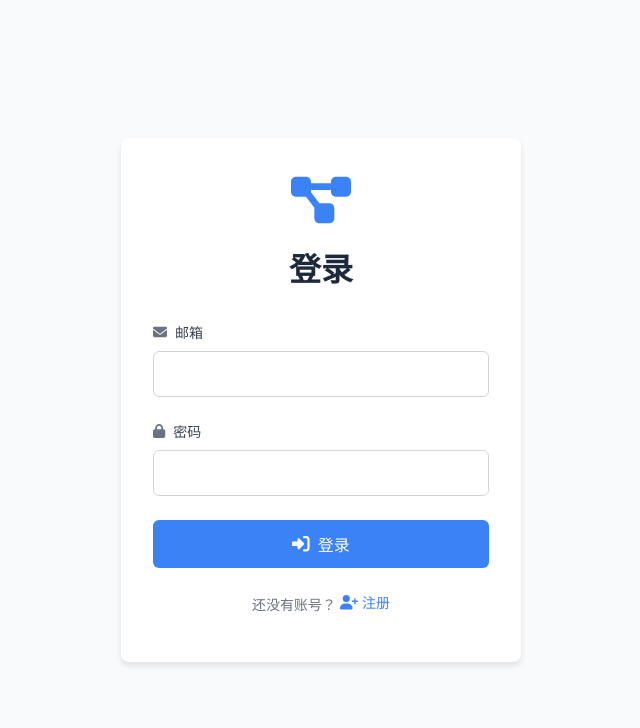
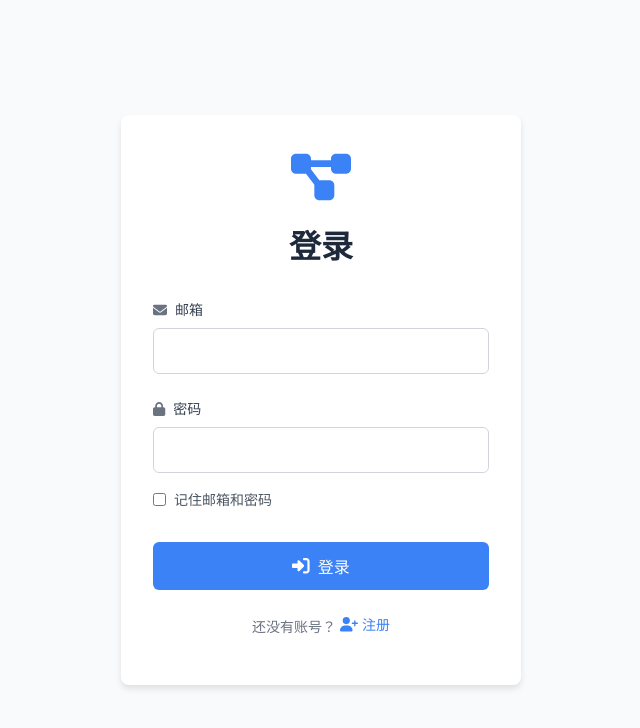
Before and after one commit to Sh-Fang/TCM-Web-UI, a Vue app: page /login in a window 1280 px wide. Shown: the top 728 px of the page, without its empty margins (319-959 px from the left). Built offline with nearby package versions, Linux system fonts and the light colour scheme.

Commit message:
feat: 添加记住邮箱和密码功能

```diff
--- a/src/views/Login.vue
+++ b/src/views/Login.vue
@@ -38,6 +38,16 @@
             <span v-if="errors.password" class="error-message">{{ errors.password }}</span>
           </div>
 
+          <div class="form-group remember-me">
+            <label class="checkbox-label">
+              <input
+                type="checkbox"
+                v-model="rememberMe"
+              >
+              <span class="checkbox-text">记住邮箱和密码</span>
+            </label>
+          </div>
+
           <button type="submit" class="btn-primary">
             <font-awesome-icon icon="sign-in-alt" class="btn-icon" />
             登录
@@ -65,6 +75,7 @@
       return {
         email: '',
         password: '',
+        rememberMe: false,
         errors: {}
       }
     },
@@ -73,6 +84,15 @@
       const { email, password } = this.$route.query;
       if (email) this.email = email;
       if (password) this.password = password;
+
+      // 尝试从 localStorage 获取保存的凭据
+      const savedCredentials = localStorage.getItem('userCredentials');
+      if (savedCredentials) {
+        const { email, password } = JSON.parse(savedCredentials);
+        this.email = email;
+        this.password = password;
+        this.rememberMe = true;
+      }
     },
     methods: {
       async handleLogin() {
@@ -95,8 +115,18 @@
             password: this.password
           });
 
+          if (response.status === 200) {
+            // 如果用户选择了"记住我"，保存凭据到 localStorage
+            if (this.rememberMe) {
+              localStorage.setItem('userCredentials', JSON.stringify({
+                email: this.email,
+                password: this.password
+              }));
+            } else {
+              // 如果没有选择"记住我"，清除之前保存的凭据
+              localStorage.removeItem('userCredentials');
+            }
 
-          if (response.status === 200) {
             // 登录成功后，将用户数据存储到 Vuex store
             const userData = {
               name: response.data.user.name || this.email,  // 如果后端没有返回名字，使用邮箱作为名字
@@ -327,4 +357,28 @@
   .auth-redirect a:hover {
     text-decoration: underline;
   }
+
+  .remember-me {
+    margin-top: -0.5rem;
+    margin-bottom: 0.5rem;
+  }
+
+  .checkbox-label {
+    display: flex;
+    align-items: center;
+    gap: 0.5rem;
+    cursor: pointer;
+    user-select: none;
+  }
+
+  .checkbox-label input[type="checkbox"] {
+    width: auto;
+    margin: 0;
+    cursor: pointer;
+  }
+
+  .checkbox-text {
+    color: #4b5563;
+    font-size: 0.875rem;
+  }
   </style>
```
